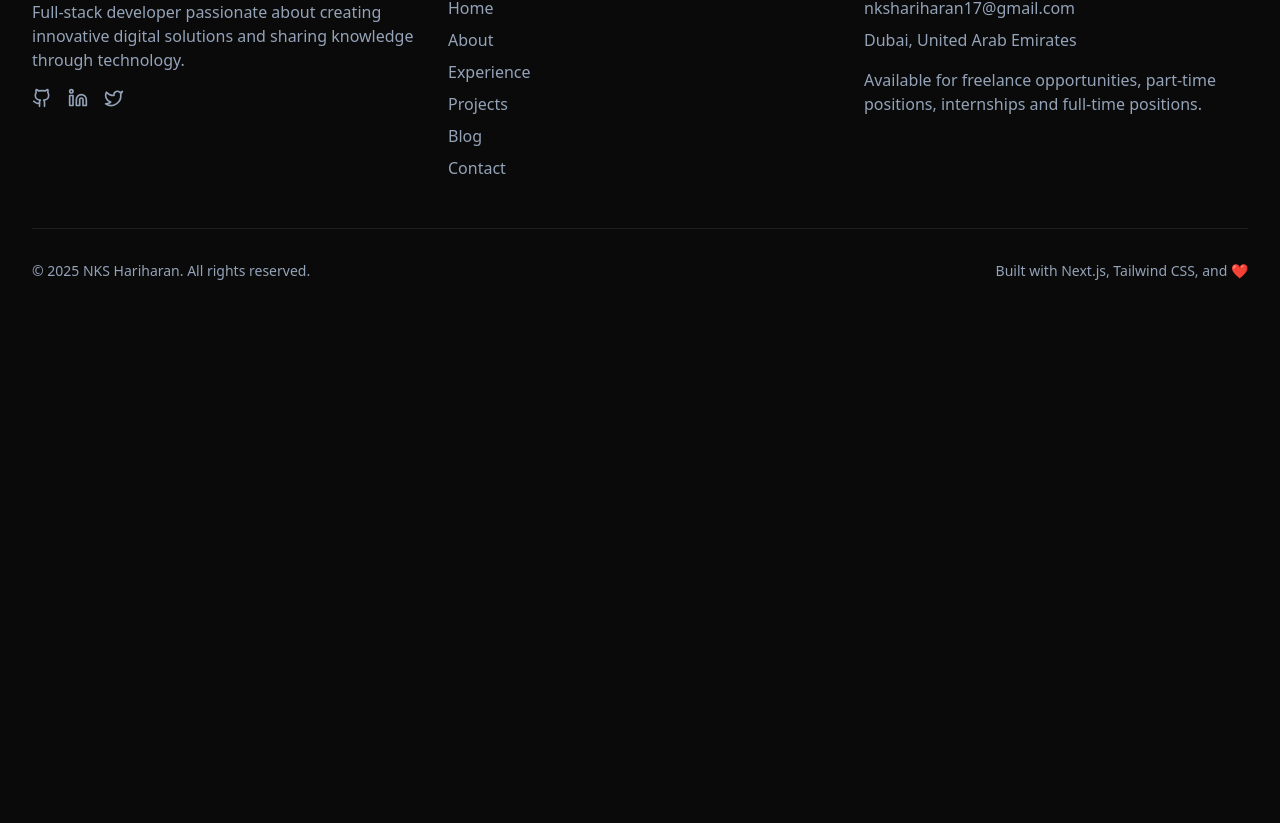
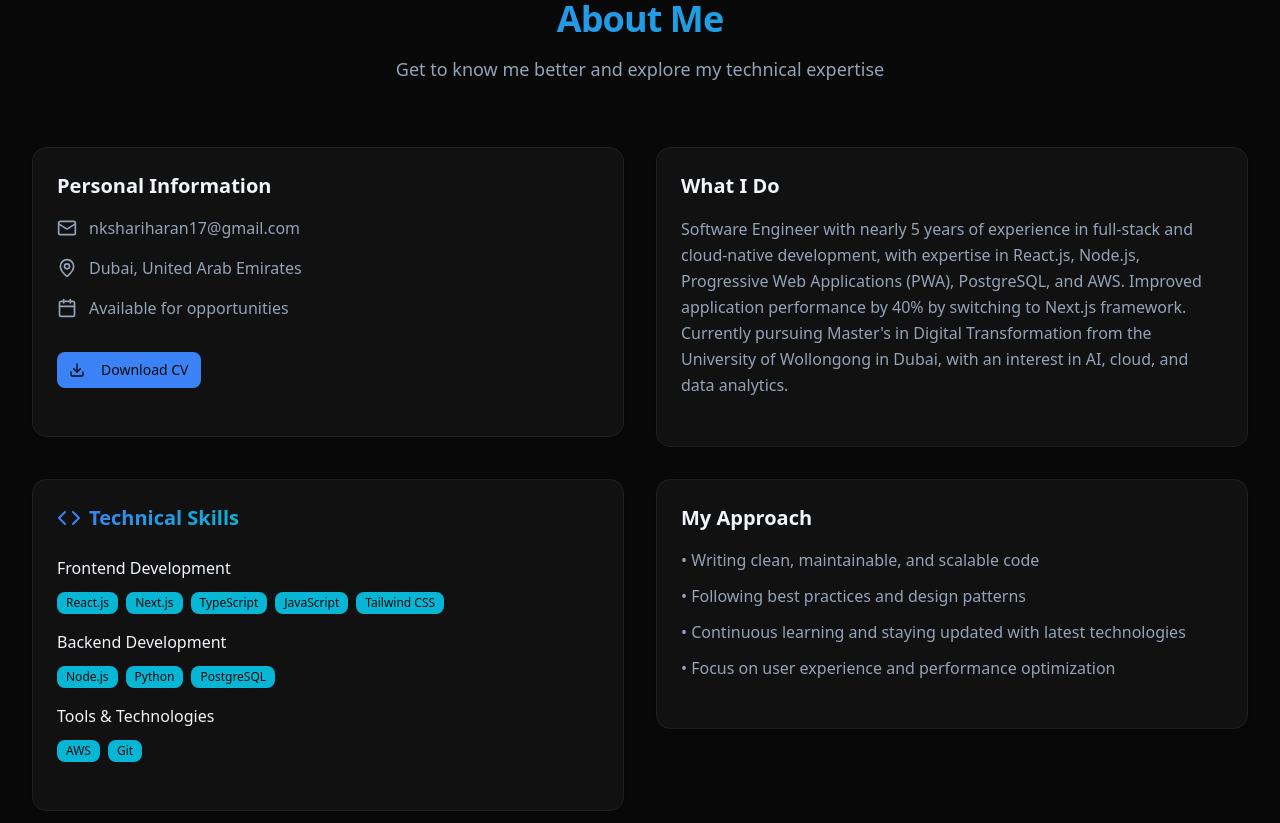
Before and after one commit to harinks/portfolio, a Next.js app: page / in a window 1280 px wide. Shown: the part 897-1720 px from the top of the page. Before the commit the page ends 1226 px from the top, so only its background shows below. Built offline with nearby package versions, Linux system fonts and the light colour scheme.

Commit message:
about section

```diff
--- /dev/null
+++ b/src/components/sections/About.tsx
@@ -0,0 +1,182 @@
+'use client';
+
+import { motion } from 'framer-motion';
+import { Card, CardContent } from '@/components/ui/card';
+import { Badge } from '@/components/ui/badge';
+import { Button } from '@/components/ui/button';
+import { Code, MapPin, Mail, Calendar, Download } from 'lucide-react';
+import { Personal } from '@/types';
+
+interface AboutProps {
+  personal: Personal;
+  skills: string[];
+}
+
+export default function About({ personal, skills }: AboutProps) {
+  const containerVariants = {
+    hidden: { opacity: 0 },
+    visible: {
+      opacity: 1,
+      transition: {
+        staggerChildren: 0.1
+      }
+    }
+  };
+
+  const itemVariants = {
+    hidden: { opacity: 0, y: 20 },
+    visible: { opacity: 1, y: 0 }
+  };
+
+  return (
+    <section id="about" className="py-16 sm:py-24 relative overflow-hidden">
+      <div className="absolute inset-0 section-bg-experience opacity-20" />
+      <div className="relative z-10">
+              <div className="max-w-7xl mx-auto px-4 sm:px-6 lg:px-8">
+        <motion.div
+          initial={{ opacity: 0, y: 20 }}
+          whileInView={{ opacity: 1, y: 0 }}
+          viewport={{ once: true }}
+          transition={{ duration: 0.5 }}
+          className="text-center mb-16"
+        >
+          <h2 className="text-3xl font-bold tracking-tight text-gradient-primary sm:text-4xl">
+            About Me
+          </h2>
+          <p className="mt-4 text-lg text-muted-foreground max-w-2xl mx-auto">
+            Get to know me better and explore my technical expertise
+          </p>
+        </motion.div>
+
+        <motion.div
+          variants={containerVariants}
+          initial="hidden"
+          whileInView="visible"
+          viewport={{ once: true }}
+          className="space-y-8"
+        >
+          {/* Personal Info and What I Do Grid */}
+          <div className="grid lg:grid-cols-2 gap-8">
+            {/* Personal Information */}
+            <motion.div variants={itemVariants}>
+              <Card>
+                <CardContent className="p-6">
+                  <h3 className="text-xl font-semibold mb-4">Personal Information</h3>
+                  <div className="space-y-4">
+                    <div className="flex items-center space-x-3">
+                      <Mail className="h-5 w-5 text-muted-foreground" />
+                      <span className="text-muted-foreground">{personal.email}</span>
+                    </div>
+                    <div className="flex items-center space-x-3">
+                      <MapPin className="h-5 w-5 text-muted-foreground" />
+                      <span className="text-muted-foreground">{personal.location}</span>
+                    </div>
+                    <div className="flex items-center space-x-3">
+                      <Calendar className="h-5 w-5 text-muted-foreground" />
+                      <span className="text-muted-foreground">Available for opportunities</span>
+                    </div>
+
+                    <div className="pt-4">
+                      <Button asChild className="w-full sm:w-auto">
+                        <a href="/Hariharan NKS (4).pdf" download>
+                          <Download className="h-4 w-4 mr-2" />
+                          Download CV
+                        </a>
+                      </Button>
+                    </div>
+                  </div>
+                </CardContent>
+              </Card>
+            </motion.div>
+
+            {/* What I Do */}
+            <motion.div variants={itemVariants}>
+              <Card>
+                <CardContent className="p-6">
+                  <h3 className="text-xl font-semibold mb-4">What I Do</h3>
+                  <div className="space-y-4">
+                    <p className="text-muted-foreground leading-relaxed">
+                      {personal.description}
+                    </p>
+                  </div>
+                </CardContent>
+              </Card>
+            </motion.div>
+          </div>
+
+          {/* Skills and Approach Grid */}
+          <div className="grid lg:grid-cols-2 gap-8">
+            {/* Skills */}
+            <motion.div variants={itemVariants}>
+              <Card>
+                <CardContent className="p-6">
+                  <div className="flex items-center space-x-2 mb-6">
+                    <Code className="h-6 w-6 text-primary" />
+                    <h3 className="text-xl font-semibold text-gradient-primary">Technical Skills</h3>
+                  </div>
+
+                  <div className="space-y-4">
+                    <div>
+                      <h4 className="font-medium mb-3">Frontend Development</h4>
+                      <div className="flex flex-wrap gap-2">
+                        {skills.filter(skill =>
+                          ['React.js', 'Next.js', 'TypeScript', 'JavaScript', 'Tailwind CSS'].includes(skill)
+                        ).map((skill) => (
+                          <Badge key={skill} variant="secondary">
+                            {skill}
+                          </Badge>
+                        ))}
+                      </div>
+                    </div>
+
+                    <div>
+                      <h4 className="font-medium mb-3">Backend Development</h4>
+                      <div className="flex flex-wrap gap-2">
+                        {skills.filter(skill =>
+                          ['Node.js', 'Python', 'MongoDB', 'PostgreSQL'].includes(skill)
+                        ).map((skill) => (
+                          <Badge key={skill} variant="secondary">
+                            {skill}
+                          </Badge>
+                        ))}
+                      </div>
+                    </div>
+
+                    <div>
+                      <h4 className="font-medium mb-3">Tools & Technologies</h4>
+                      <div className="flex flex-wrap gap-2">
+                        {skills.filter(skill =>
+                          ['AWS', 'Docker', 'Git', 'Framer Motion'].includes(skill)
+                        ).map((skill) => (
+                          <Badge key={skill} variant="secondary">
+                            {skill}
+                          </Badge>
+                        ))}
+                      </div>
+                    </div>
+                  </div>
+                </CardContent>
+              </Card>
+            </motion.div>
+
+            {/* Approach */}
+            <motion.div variants={itemVariants}>
+              <Card>
+                <CardContent className="p-6">
+                  <h3 className="text-xl font-semibold mb-4">My Approach</h3>
+                  <div className="space-y-3 text-muted-foreground">
+                    <p>• Writing clean, maintainable, and scalable code</p>
+                    <p>• Following best practices and design patterns</p>
+                    <p>• Continuous learning and staying updated with latest technologies</p>
+                    <p>• Focus on user experience and performance optimization</p>
+                  </div>
+                </CardContent>
+              </Card>
+            </motion.div>
+          </div>
+        </motion.div>
+      </div>
+      </div>
+    </section>
+  );
+}
```
